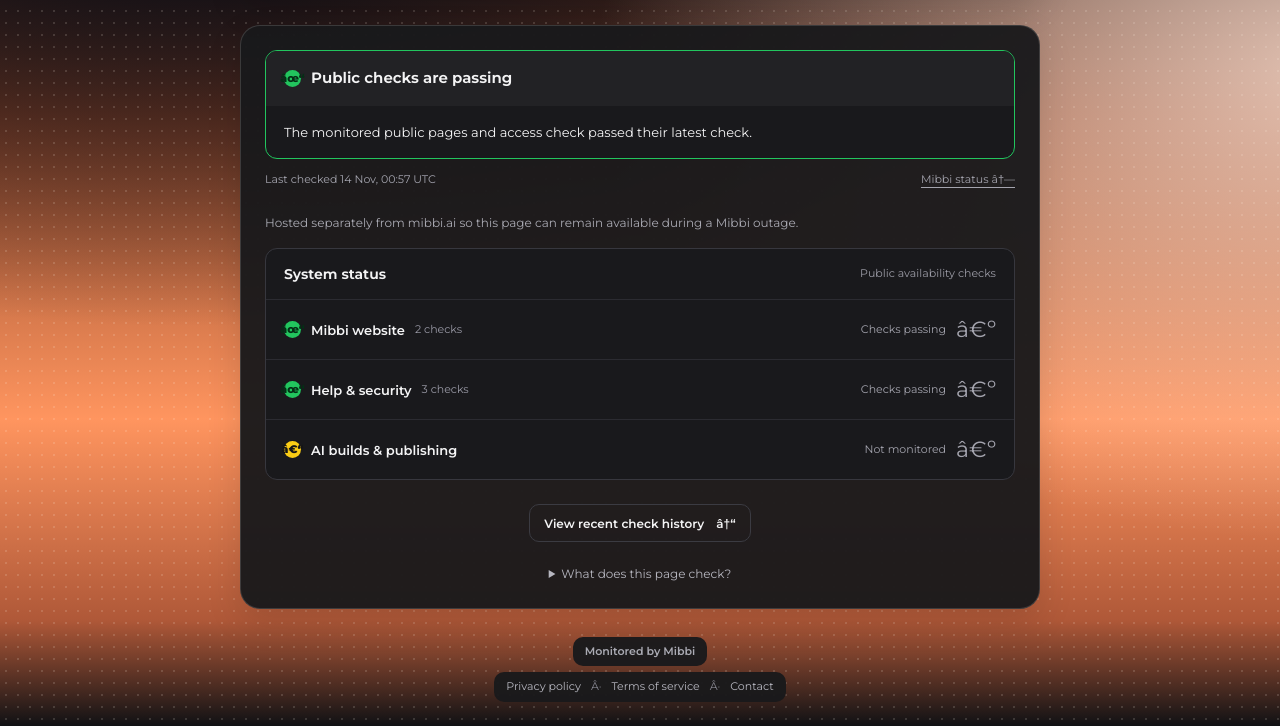
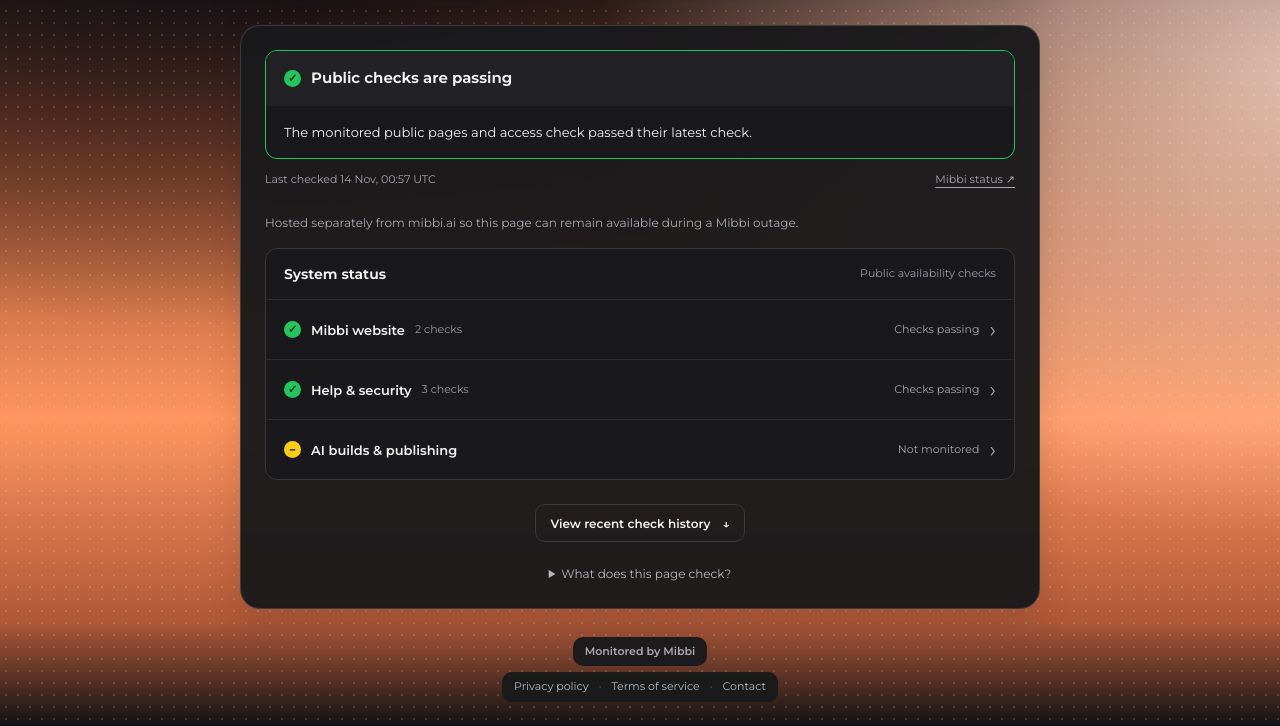
Before and after one commit to PhillipTheGenius/mibbi-status, a plain HTML site: page index.html in a window 1280 px wide. Shown: the part 151-877 px from the top of the page. Drawn offline with Linux system fonts and the light colour scheme.

Commit message:
Preserve UTF-8 status icons and separators

```diff
--- a/index.html
+++ b/index.html
@@ -8,17 +8,17 @@
 <a class="skip" href="#status-main">Skip to status</a><div class="container">
 <header class="header"><div class="logo"><a class="brand" href="https://mibbi.ai" aria-label="Mibbi home"><img class="brand-mark" src="./assets/mark.png" width="42" height="42" alt=""><img class="brand-letters" src="./assets/letters.svg" width="58" height="32" alt=""></a><span>Service status</span></div><nav aria-label="Status page"><a href="https://mibbi.ai/help">Help center</a><button id="refresh" type="button">Refresh status</button></nav></header>
 <main id="status-main" tabindex="-1">
-<section class="banner" id="banner" data-state="unknown" aria-labelledby="summary"><h1 id="summary"><span class="indicator" data-state="unknown" aria-hidden="true">â€“</span><span id="summary-text" aria-live="polite">Loading the latest checkâ€¦</span></h1><p id="description">No fresh result has been confirmed yet.</p></section>
-<div class="updated"><span id="checked">Retrieving the latest check</span><a href="https://mibbi.ai/status">Mibbi status â†—</a></div>
+<section class="banner" id="banner" data-state="unknown" aria-labelledby="summary"><h1 id="summary"><span class="indicator" data-state="unknown" aria-hidden="true">–</span><span id="summary-text" aria-live="polite">Loading the latest check…</span></h1><p id="description">No fresh result has been confirmed yet.</p></section>
+<div class="updated"><span id="checked">Retrieving the latest check</span><a href="https://mibbi.ai/status">Mibbi status ↗</a></div>
 <p class="notice">Hosted separately from mibbi.ai so this page can remain available during a Mibbi outage.</p>
 <p id="error" role="status"></p>
 <section class="system" aria-labelledby="system-heading"><header><h2 id="system-heading">System status</h2><span>Public availability checks</span></header>
-<details class="group" data-group="website,signin"><summary><span class="indicator" data-state="unknown" aria-hidden="true">â€“</span><strong>Mibbi website</strong><span class="count">2 checks</span><span class="outcome">Awaiting update</span><span class="chevron" aria-hidden="true">â€º</span></summary><ul></ul></details>
-<details class="group" data-group="help,security,project-guard"><summary><span class="indicator" data-state="unknown" aria-hidden="true">â€“</span><strong>Help &amp; security</strong><span class="count">3 checks</span><span class="outcome">Awaiting update</span><span class="chevron" aria-hidden="true">â€º</span></summary><ul></ul></details>
-<details class="group"><summary><span class="indicator" data-state="unknown" aria-hidden="true">â€“</span><strong>AI builds &amp; publishing</strong><span class="outcome">Not monitored</span><span class="chevron" aria-hidden="true">â€º</span></summary><p>These public checks do not run an AI build, publish a website, take a payment or test provider services. If you have a problem, visit the <a href="https://mibbi.ai/help/fix-a-build">Help center</a> or <a href="https://mibbi.ai/contact">contact Mibbi</a>.</p></details></section>
-<details class="history" id="history"><summary>View recent check history <span aria-hidden="true">â†“</span></summary><section><h2>Recent checks</h2><p>These are recorded checks, not an incident log or a continuous uptime measurement.</p><ol id="history-list"></ol><p id="history-error"></p></section></details>
-<details class="coverage"><summary>What does this page check?</summary><p>The independent monitor checks the public website, sign-in page, Help center, Security page and whether signed-out visitors are blocked from listing private projects. Opening the sign-in page does not test signing in.</p><p>Checks are scheduled about every 10 minutes and may be delayed by GitHub. Results older than 25 minutes show as out of date. Refreshing retrieves recorded results; it does not start a new monitoring run.</p><p>These checks do not log in, buy anything, run a paid AI request or test every customer website. Payments, authenticated database actions, email delivery and AI generation need separate investigation.</p><a href="https://github.com/PhillipTheGenius/mibbi-status/actions">Monitor runs â†—</a></details>
+<details class="group" data-group="website,signin"><summary><span class="indicator" data-state="unknown" aria-hidden="true">–</span><strong>Mibbi website</strong><span class="count">2 checks</span><span class="outcome">Awaiting update</span><span class="chevron" aria-hidden="true">›</span></summary><ul></ul></details>
+<details class="group" data-group="help,security,project-guard"><summary><span class="indicator" data-state="unknown" aria-hidden="true">–</span><strong>Help &amp; security</strong><span class="count">3 checks</span><span class="outcome">Awaiting update</span><span class="chevron" aria-hidden="true">›</span></summary><ul></ul></details>
+<details class="group"><summary><span class="indicator" data-state="unknown" aria-hidden="true">–</span><strong>AI builds &amp; publishing</strong><span class="outcome">Not monitored</span><span class="chevron" aria-hidden="true">›</span></summary><p>These public checks do not run an AI build, publish a website, take a payment or test provider services. If you have a problem, visit the <a href="https://mibbi.ai/help/fix-a-build">Help center</a> or <a href="https://mibbi.ai/contact">contact Mibbi</a>.</p></details></section>
+<details class="history" id="history"><summary>View recent check history <span aria-hidden="true">↓</span></summary><section><h2>Recent checks</h2><p>These are recorded checks, not an incident log or a continuous uptime measurement.</p><ol id="history-list"></ol><p id="history-error"></p></section></details>
+<details class="coverage"><summary>What does this page check?</summary><p>The independent monitor checks the public website, sign-in page, Help center, Security page and whether signed-out visitors are blocked from listing private projects. Opening the sign-in page does not test signing in.</p><p>Checks are scheduled about every 10 minutes and may be delayed by GitHub. Results older than 25 minutes show as out of date. Refreshing retrieves recorded results; it does not start a new monitoring run.</p><p>These checks do not log in, buy anything, run a paid AI request or test every customer website. Payments, authenticated database actions, email delivery and AI generation need separate investigation.</p><a href="https://github.com/PhillipTheGenius/mibbi-status/actions">Monitor runs ↗</a></details>
 <noscript><p>JavaScript is needed to display the recorded checks. You can also <a href="./status.json">open the raw report</a>.</p></noscript>
 </main>
-<footer class="footer"><span>Monitored by Mibbi</span><div><a href="https://mibbi.ai/privacy">Privacy policy</a><span>Â·</span><a href="https://mibbi.ai/terms">Terms of service</a><span>Â·</span><a href="https://mibbi.ai/contact">Contact</a></div></footer>
+<footer class="footer"><span>Monitored by Mibbi</span><div><a href="https://mibbi.ai/privacy">Privacy policy</a><span>·</span><a href="https://mibbi.ai/terms">Terms of service</a><span>·</span><a href="https://mibbi.ai/contact">Contact</a></div></footer>
 </div></div><script type="module" src="./status.js"></script></body></html>
--- a/status.js
+++ b/status.js
@@ -2,7 +2,7 @@ import {checks,parseReport,parseHistory,state} from './report.mjs';
 const base='https://raw.githubusercontent.com/PhillipTheGenius/mibbi-status/main/';
 const date=value=>new Intl.DateTimeFormat('en-GB',{day:'numeric',month:'short',hour:'2-digit',minute:'2-digit',timeZone:'UTC'}).format(new Date(value))+' UTC';
 const label=value=>value==='ok'?'Checks passing':value==='issue'?'Needs attention':'Awaiting update';
-function indicator(element,value){element.dataset.state=value;element.textContent=value==='ok'?'âœ“':value==='issue'?'!':'â€“';}
+function indicator(element,value){element.dataset.state=value;element.textContent=value==='ok'?'✓':value==='issue'?'!':'–';}
 function render(report){
   const result=state(report);
   document.querySelector('#banner').dataset.state=result;
```
